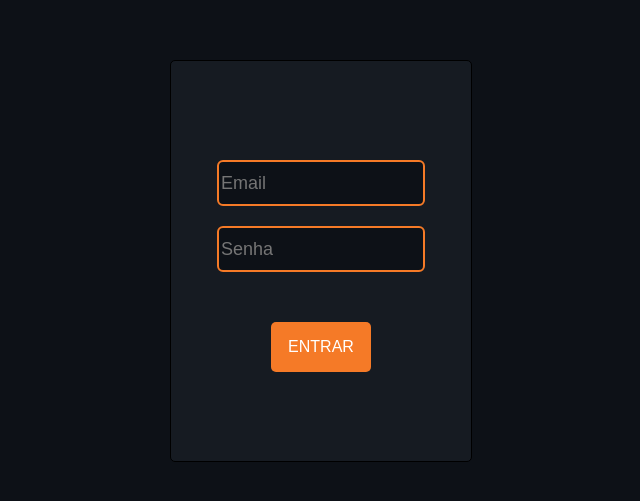
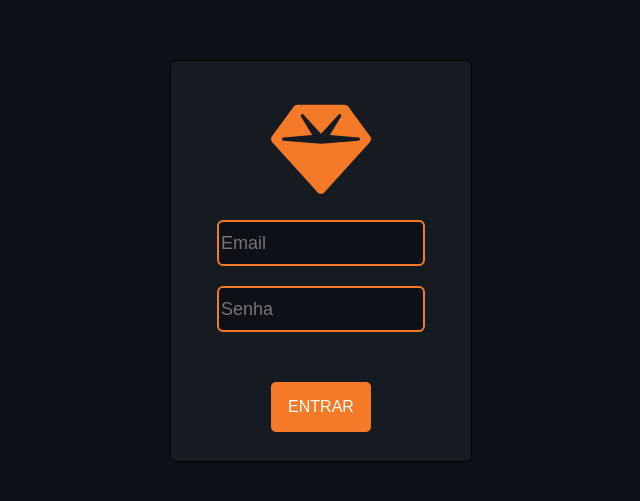
Before and after one commit to Eduardoalmadarodrigues/nubia, a React (Create React App) app: page /login in a window 1280 px wide. Shown: the part 139-640 px from the top of the page, without its empty margins (319-959 px from the left). Built offline with nearby package versions, Linux system fonts and the light colour scheme.

Commit message:
Import Logo

```diff
--- a/src/Pages/Login/index.js
+++ b/src/Pages/Login/index.js
@@ -1,5 +1,5 @@
 import React , {useContext, useState} from 'react';
-import { EmailInput, FormWrapper, PasswordInput, SubmitButton, Wrapper } from './style';
+import { EmailInput, FormWrapper, PasswordInput, SubmitButton, Wrapper, Logo } from './style';
 import { UserContext } from '../../Contexts/UserContext';
 import {Link} from 'react-router-dom'
 
@@ -10,6 +10,7 @@ export default function Login(){
     return (
     <Wrapper>
         <FormWrapper>
+            <Logo></Logo>
             <EmailInput value={emailInput} onChange={(e)=>{
                 changeEmailInput(e.target.value);
             }} placeholder="Email"/>
```
